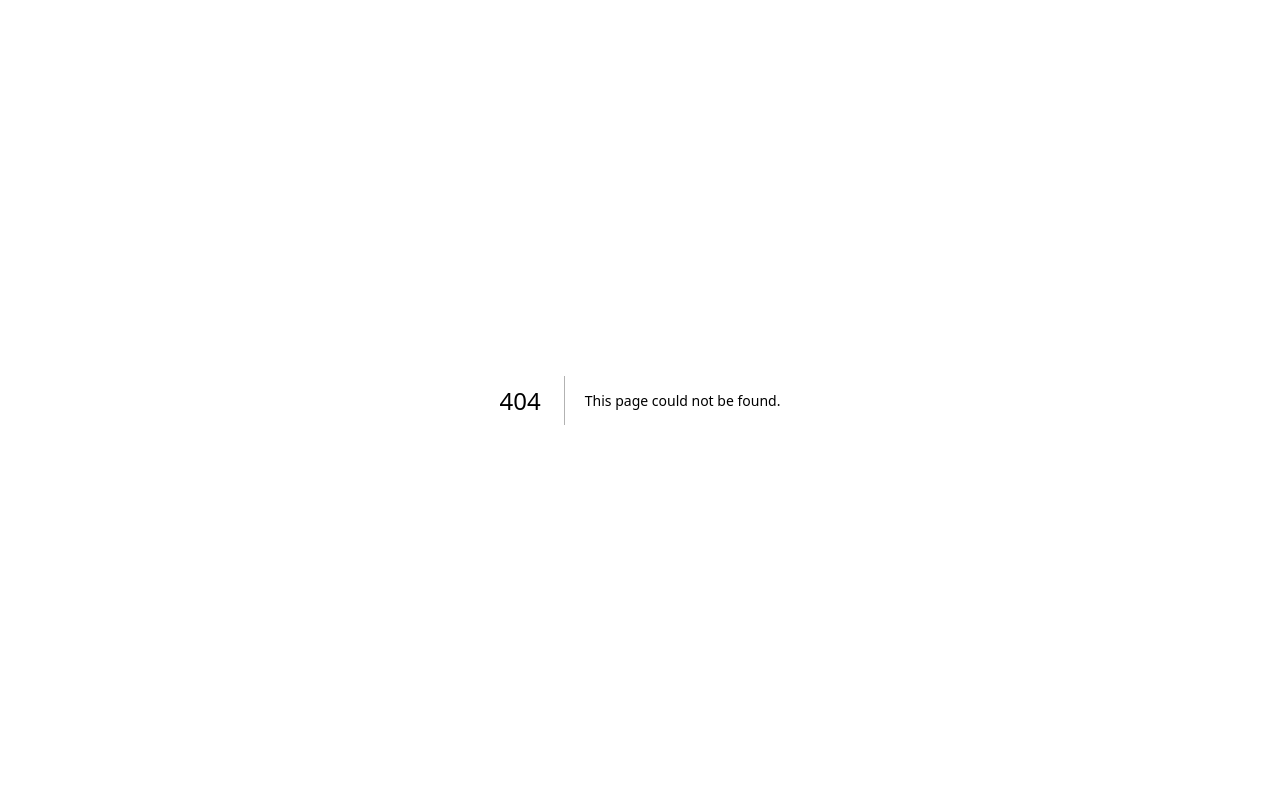
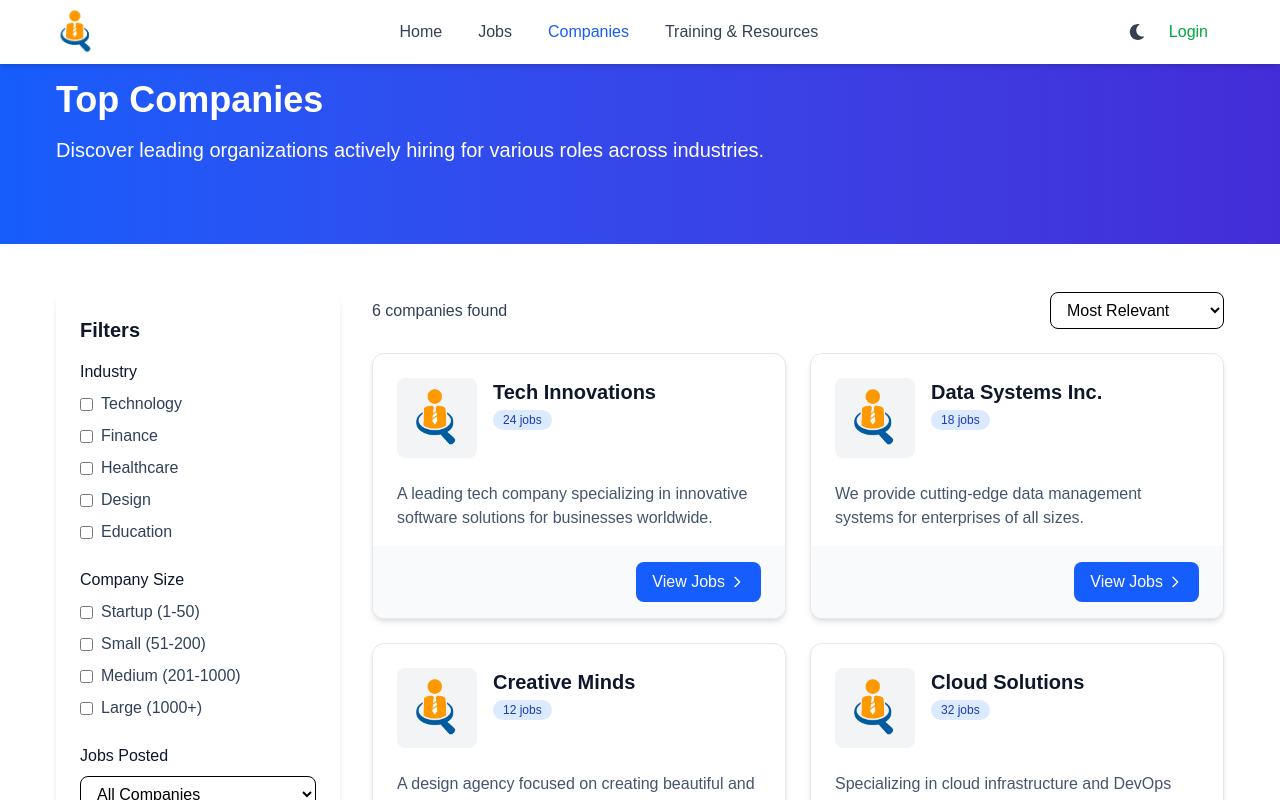
Before and after one commit to iamprabin-git/jobportal_nextjs, a Next.js app: page /companies in a window 1280 px wide. Before the commit this address had no page. Shown: the top 800 px of the page. Built offline with nearby package versions, Linux system fonts and the light colour scheme.

Commit message:
feat:company detail page
Signed-off-by: Prabin Dangol <dprabin23@gmail.com>

```diff
--- /dev/null
+++ b/src/app/companies/page.js
@@ -0,0 +1,140 @@
+// src/app/companies/page.jsx
+
+import { companies } from "@/data";
+import Image from "next/image";
+
+export default function CompaniesPage() {
+  return (
+    <div className="min-h-screen flex flex-col">
+
+      <main className="flex-grow">
+        <div className="bg-gradient-to-r from-blue-600 to-indigo-700 dark:from-blue-900 dark:to-indigo-900 text-white py-20">
+          <div className="container mx-auto px-4">
+            <h1 className="text-3xl md:text-4xl font-bold mb-4">Top Companies</h1>
+            <p className="text-xl max-w-3xl">
+              Discover leading organizations actively hiring for various roles across industries.
+            </p>
+          </div>
+        </div>
+
+        <div className="container mx-auto px-4 py-12">
+          <div className="flex flex-col md:flex-row gap-8">
+            {/* Filters */}
+            <div className="md:w-1/4">
+              <div className="bg-white dark:bg-slate-800 rounded-xl shadow-md p-6 sticky top-24">
+                <h2 className="text-xl font-bold text-slate-900 dark:text-white mb-4">Filters</h2>
+
+                <div className="space-y-6">
+                  <div>
+                    <h3 className="font-medium text-slate-900 dark:text-white mb-2">Industry</h3>
+                    <div className="space-y-2">
+                      {['Technology', 'Finance', 'Healthcare', 'Design', 'Education'].map(industry => (
+                        <label key={industry} className="flex items-center">
+                          <input
+                            type="checkbox"
+                            className="rounded text-blue-600 focus:ring-blue-500 dark:bg-slate-800"
+                          />
+                          <span className="ml-2 text-slate-700 dark:text-slate-300">{industry}</span>
+                        </label>
+                      ))}
+                    </div>
+                  </div>
+
+                  <div>
+                    <h3 className="font-medium text-slate-900 dark:text-white mb-2">Company Size</h3>
+                    <div className="space-y-2">
+                      {['Startup (1-50)', 'Small (51-200)', 'Medium (201-1000)', 'Large (1000+)'].map(size => (
+                        <label key={size} className="flex items-center">
+                          <input
+                            type="checkbox"
+                            className="rounded text-blue-600 focus:ring-blue-500 dark:bg-slate-800"
+                          />
+                          <span className="ml-2 text-slate-700 dark:text-slate-300">{size}</span>
+                        </label>
+                      ))}
+                    </div>
+                  </div>
+
+                  <div>
+                    <h3 className="font-medium text-slate-900 dark:text-white mb-2">Jobs Posted</h3>
+                    <select className="w-full px-3 py-2 border rounded-lg bg-white dark:bg-slate-800 dark:border-slate-700">
+                      <option>All Companies</option>
+                      <option>10+ Jobs</option>
+                      <option>20+ Jobs</option>
+                      <option>50+ Jobs</option>
+                    </select>
+                  </div>
+
+                  <button className="w-full bg-blue-600 hover:bg-blue-700 text-white py-2 px-4 rounded-lg transition-colors">
+                    Apply Filters
+                  </button>
+                </div>
+              </div>
+            </div>
+
+            {/* Company Listings */}
+            <div className="md:w-3/4">
+              <div className="flex justify-between items-center mb-6">
+                <p className="text-slate-700 dark:text-slate-300">{companies.length} companies found</p>
+                <select className="px-3 py-2 border rounded-lg bg-white dark:bg-slate-800 dark:border-slate-700">
+                  <option>Most Relevant</option>
+                  <option>Most Jobs Posted</option>
+                  <option>Alphabetical: A-Z</option>
+                </select>
+              </div>
+
+              <div className="grid grid-cols-1 md:grid-cols-2 gap-6">
+                {companies.map(company => (
+                  <div
+                    key={company.id}
+                    className="bg-white dark:bg-slate-800 rounded-xl shadow-md overflow-hidden border border-gray-200 dark:border-slate-700 transition-all hover:shadow-lg"
+                  >
+                    <div className="p-6 flex items-start space-x-4">
+                           <div className="flex-shrink-0 bg-gray-100 dark:bg-slate-700 rounded-lg p-2 w-20 h-20 flex items-center justify-center">
+                        <Image
+                          src={company.logo.src}
+                          alt={company.logo.alt}
+                          width={64}
+                          height={64}
+                          className="rounded-lg object-contain w-16 h-16"
+                        />
+                      </div>
+                      <div>
+                        <h3 className="text-xl font-bold text-slate-900 dark:text-white">{company.name}</h3>
+                        <span className="inline-flex items-center mt-1 px-2.5 py-0.5 rounded-full text-xs font-medium bg-blue-100 dark:bg-blue-900 text-blue-800 dark:text-blue-100">
+                          {company.jobsPosted} jobs
+                        </span>
+                      </div>
+                    </div>
+
+                    <div className="px-6 pb-4">
+                      <p className="text-slate-600 dark:text-slate-300">{company.description}</p>
+                    </div>
+
+                    <div className="px-6 py-4 bg-gray-50 dark:bg-slate-700/50 flex justify-end">
+                      <button className="flex items-center gap-1 bg-blue-600 hover:bg-blue-700 text-white py-2 px-4 rounded-lg transition-colors">
+                        View Jobs
+                        <svg className="w-4 h-4" fill="none" stroke="currentColor" viewBox="0 0 24 24">
+                          <path strokeLinecap="round" strokeLinejoin="round" strokeWidth="2" d="M9 5l7 7-7 7"></path>
+                        </svg>
+                      </button>
+                    </div>
+                  </div>
+                ))}
+              </div>
+
+              <div className="mt-10 flex justify-center">
+                <nav className="inline-flex space-x-1">
+                  <button className="px-3 py-1 rounded bg-blue-600 text-white">1</button>
+                  <button className="px-3 py-1 rounded bg-white dark:bg-slate-800 hover:bg-gray-100 dark:hover:bg-slate-700">2</button>
+                  <button className="px-3 py-1 rounded bg-white dark:bg-slate-800 hover:bg-gray-100 dark:hover:bg-slate-700">3</button>
+                  <button className="px-3 py-1 rounded bg-white dark:bg-slate-800 hover:bg-gray-100 dark:hover:bg-slate-700">Next</button>
+                </nav>
+              </div>
+            </div>
+          </div>
+        </div>
+      </main>
+    </div>
+  );
+}
--- a/src/app/jobs/[id]/page.js
+++ b/src/app/jobs/[id]/page.js
@@ -53,7 +53,7 @@ export default function JobDetailPage({ params }) {
 
   return (
     <div className="min-h-screen flex flex-col">
-      <Header />
+
 
       <main className="flex-grow">
         <div className="bg-gradient-to-r from-blue-600 to-indigo-700 dark:from-blue-900 dark:to-indigo-900 text-white py-26">
@@ -195,7 +195,7 @@ export default function JobDetailPage({ params }) {
         </div>
       </main>
 
-      <Footer />
+
     </div>
   );
 }
--- a/src/app/jobs/page.js
+++ b/src/app/jobs/page.js
@@ -7,7 +7,7 @@ import { jobs } from '@/data';
 export default function JobsPage() {
   return (
     <div className="min-h-screen flex flex-col">
-      <Header />
+
 
       <main className="flex-grow">
         <div className="bg-gradient-to-r from-blue-600 to-indigo-700 dark:from-blue-900 dark:to-indigo-900 text-white py-25">
@@ -103,7 +103,7 @@ export default function JobsPage() {
         </div>
       </main>
 
-      <Footer />
+
     </div>
   );
 }
--- a/src/app/layout.js
+++ b/src/app/layout.js
@@ -2,14 +2,18 @@
 'use client';
 import { ThemeProvider } from 'next-themes';
 import './globals.css';
+import Footer from '@/components/Footer';
+import Header from '@/components/Header';
 
 export default function RootLayout({ children }) {
   return (
     <html lang="en" suppressHydrationWarning>
       <body>
+        <Header />
         <ThemeProvider attribute="class" defaultTheme="system" enableSystem>
           {children}
         </ThemeProvider>
+        <Footer />
       </body>
     </html>
   );
--- a/src/app/page.js
+++ b/src/app/page.js
@@ -12,7 +12,6 @@ export default function Home() {
 
   return (
     <div className="min-h-screen flex flex-col">
-      <Header />
 
       <main className="flex-grow">
         {/* Hero Section */}
@@ -87,8 +86,6 @@ export default function Home() {
           </div>
         </section>
       </main>
-
-      <Footer />
     </div>
   );
 }
--- a/src/constants/navLinks.js
+++ b/src/constants/navLinks.js
@@ -1,20 +1,26 @@
-import { COMPANIES_ROUTE, JOBS_ROUTE, RESOURCES_ROUTE } from "./routes";
+import { COMPANIES_ROUTE, HOME_ROUTE, JOBS_ROUTE, RESOURCES_ROUTE } from "./routes";
 
 export const NAV_ITEMS = [
+    {
+    id: 1,
+    title: "Home",
+    url: HOME_ROUTE
+  },
   {
-    id: 1,
+    id: 2,
     title: "Jobs",
     url: JOBS_ROUTE
   },
   {
-    id: 2,
+    id: 3,
     title: "Companies",
     url: COMPANIES_ROUTE
   },
 
   {
-    id: 3,
-    title: "Resources",
+    id: 4,
+    title: "Training & Resources",
     url: RESOURCES_ROUTE
   },
+
 ];
--- a/src/data/index.js
+++ b/src/data/index.js
@@ -100,7 +100,7 @@ export const companies = [
     jobsPosted: 24,
     description: "A leading tech company specializing in innovative software solutions for businesses worldwide.",
     logo: {
-      src: "/logos/tech-innovations.png",
+      src: logo,
       alt: "Tech Innovations Company Logo"
     }
   },
@@ -110,7 +110,7 @@ export const companies = [
     jobsPosted: 18,
     description: "We provide cutting-edge data management systems for enterprises of all sizes.",
     logo: {
-      src: "/logos/data-systems.png",
+      src: logo,
       alt: "Data Systems Inc. Company Logo"
     }
   },
@@ -120,7 +120,7 @@ export const companies = [
     jobsPosted: 12,
     description: "A design agency focused on creating beautiful and functional user experiences.",
     logo: {
-      src: "/logos/creative-minds.png",
+      src: logo,
       alt: "Creative Minds Company Logo"
     }
   },
@@ -130,7 +130,7 @@ export const companies = [
     jobsPosted: 32,
     description: "Specializing in cloud infrastructure and DevOps services for modern applications.",
     logo: {
-      src: "/logos/cloud-solutions.png",
+      src: logo,
       alt: "Cloud Solutions Company Logo"
     }
   },
@@ -140,7 +140,7 @@ export const companies = [
     jobsPosted: 15,
     description: "Startup incubator and technology innovation hub supporting new ideas.",
     logo: {
-      src: "/logos/innovate-tech.png",
+      src: logo,
       alt: "Innovate Tech Company Logo"
     }
   },
@@ -150,7 +150,7 @@ export const companies = [
     jobsPosted: 21,
     description: "Data analytics and business intelligence solutions for data-driven companies.",
     logo: {
-      src: "/logos/analytics-pro.png",
+      src: logo,
       alt: "Analytics Pro Company Logo"
     }
   }
```
